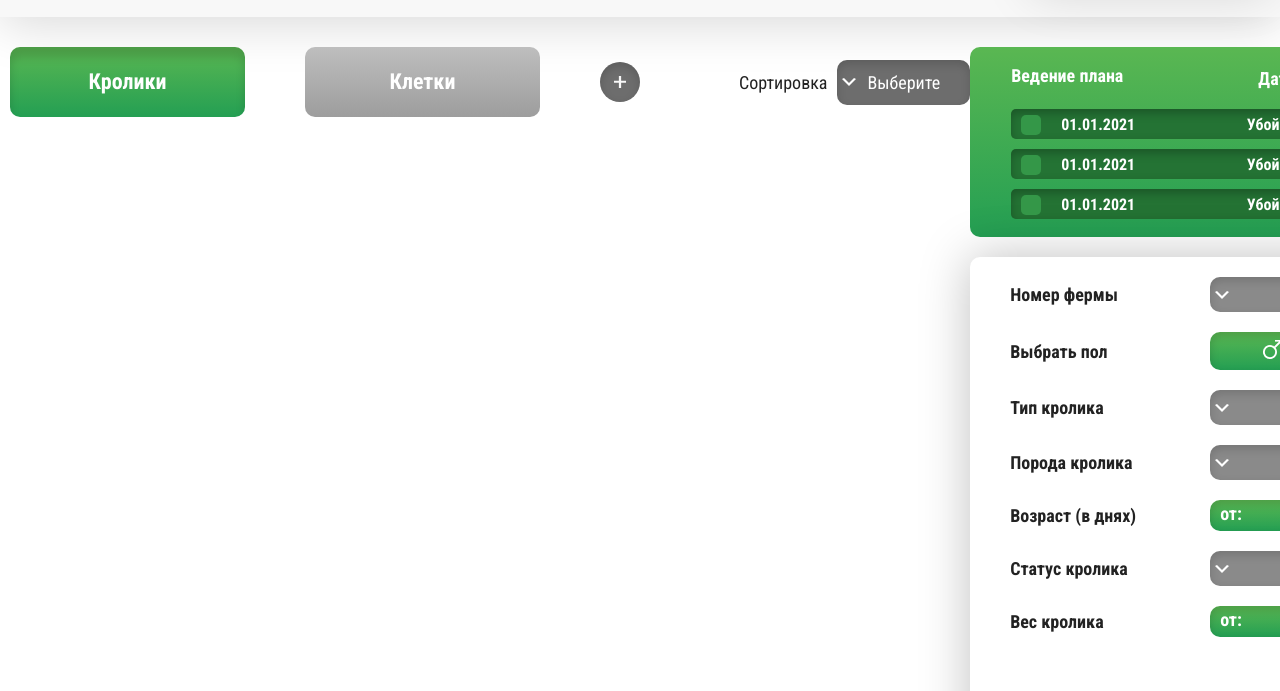
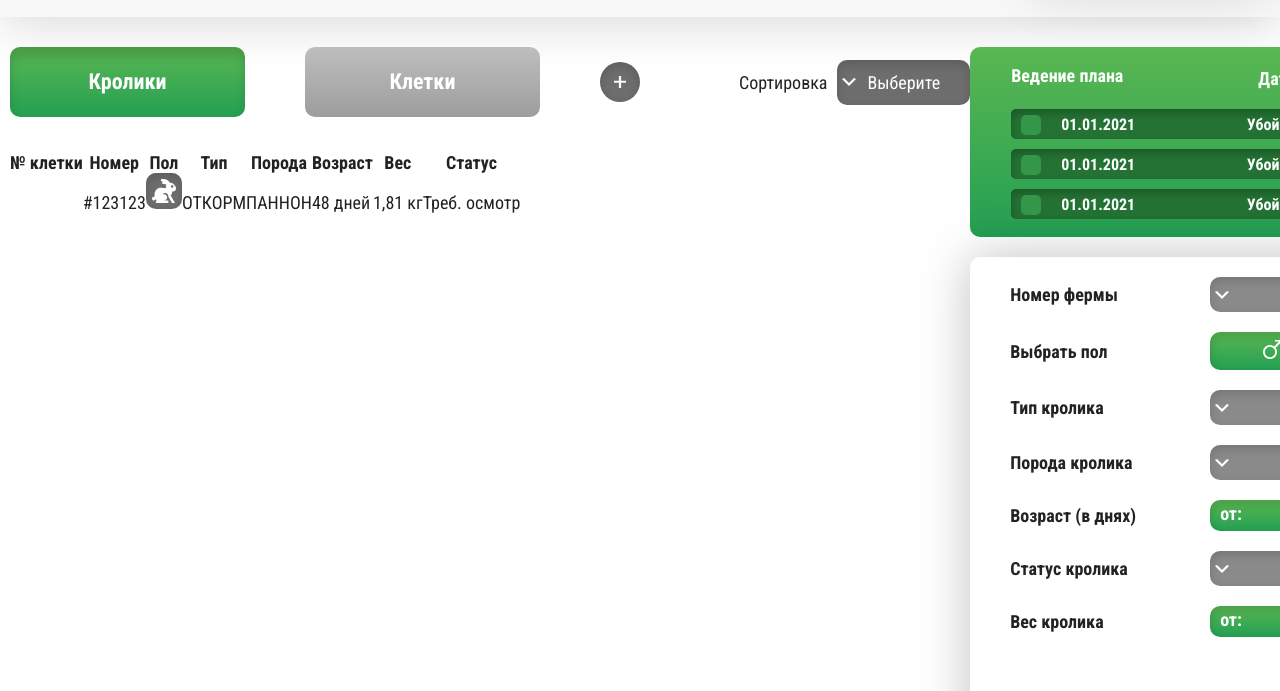
Before and after one commit to Zelelo622/Rabbits, a plain HTML site: page index.html in a window 1280 px wide. Shown: the part 108-799 px from the top of the page. Drawn offline with Linux system fonts and the light colour scheme.

Commit message:
add table html

```diff
--- a/css/style.css
+++ b/css/style.css
@@ -28,6 +28,35 @@ body {
 .main__wrapper {
   display: flex;
   justify-content: space-between;
+}
+
+.highload2 {
+  position: absolute;
+  top: 0;
+  left: 0;
+  height: 20px;
+  width: 20px;
+  background-color: #349748;
+  border-radius: 5px;
+}
+.highload2:after {
+  content: "";
+  position: absolute;
+  display: none;
+  border-radius: 5px;
+  width: 14px;
+  height: 10px;
+  top: 50%;
+  left: 50%;
+  transform: translate(-50%, -50%);
+  background-image: url(../img/filters/plan/checkbox.svg);
+}
+.check-highload:checked ~ .highload2 {
+  background: #6cc165;
+  box-shadow: inset 0px 4px 5px rgba(0, 0, 0, 0.25);
+}
+.check-highload:checked ~ .highload2:after {
+  display: block;
 }
 
 /*header*/
@@ -126,9 +155,12 @@ body {
   max-width: 1020px;
 }
 
+/*top*/
+
 .data-farm__top {
   display: flex;
   align-items: center;
+  padding-bottom: 35px;
 }
 
 .data-farm__top-link {
@@ -223,6 +255,13 @@ body {
   color: #fff;
 }
 
+/*bottom*/
+
+.data-farm__bottom {
+}
+
+/*table*/
+
 /*filters*/
 
 .filters {
@@ -232,6 +271,8 @@ body {
 .filters__inner {
   width: 540px;
 }
+
+/*plan*/
 
 .filters__plan {
   background: linear-gradient(180deg, #5ab752 0%, #249f53 100%);
@@ -339,35 +380,6 @@ body {
 .check-highload {
   position: absolute;
   display: none;
-}
-
-.highload2 {
-  position: absolute;
-  top: 0;
-  left: 0;
-  height: 20px;
-  width: 20px;
-  background: #349748;
-  border-radius: 5px;
-}
-.highload2:after {
-  content: "";
-  position: absolute;
-  display: none;
-  border-radius: 5px;
-  width: 14px;
-  height: 10px;
-  top: 50%;
-  left: 50%;
-  transform: translate(-50%, -50%);
-  background-image: url(../img/filters/plan/checkbox.svg);
-}
-.check-highload:checked ~ .highload2 {
-  background: #6cc165;
-  box-shadow: inset 0px 4px 5px rgba(0, 0, 0, 0.25);
-}
-.check-highload:checked ~ .highload2:after {
-  display: block;
 }
 
 /*settings*/
--- a/index.html
+++ b/index.html
@@ -93,9 +93,38 @@
                   </div>
                 </div>
 
-                <div class="data-farm__bottom"></div>
+                <div class="data-farm__bottom">
+                  <table class="data-farm__table">
+                    <tr class="data-farm__tr-head">
+                      <th>№ клетки</th>
+                      <th>Номер</th>
+                      <th>Пол</th>
+                      <th>Тип</th>
+                      <th>Порода</th>
+                      <th>Возраст</th>
+                      <th>Вес</th>
+                      <th>Статус</th>
+                    </tr>
+                    <tr class="data-farm__tr-body">
+                      <td class="data-farm__td--first"></td>
+                      <td class="data-farm__td--inner">#123123</td>
+                      <td class="data-farm__td--inner">
+                        <img
+                          src="./img/data-farm/table/checkbox-rabbit.svg"
+                          alt=""
+                        />
+                      </td>
+                      <td class="data-farm__td--inner">ОТКОРМ</td>
+                      <td class="data-farm__td--inner">ПАННОН</td>
+                      <td class="data-farm__td--inner">48 дней</td>
+                      <td class="data-farm__td--inner">1,81 кг</td>
+                      <td class="data-farm__td--last">Треб. осмотр</td>
+                    </tr>
+                  </table>
+                </div>
               </div>
             </section>
+
             <section class="filters">
               <div class="filters__inner">
                 <div class="filters__plan">
```
Also changed, not shown: img/data-farm/table/checkbox-data-farm.svg (added), img/data-farm/table/checkbox-lit-rabbit.svg (added), img/data-farm/table/checkbox-rabbit.svg (added), img/data-farm/table/sex.png (added).
